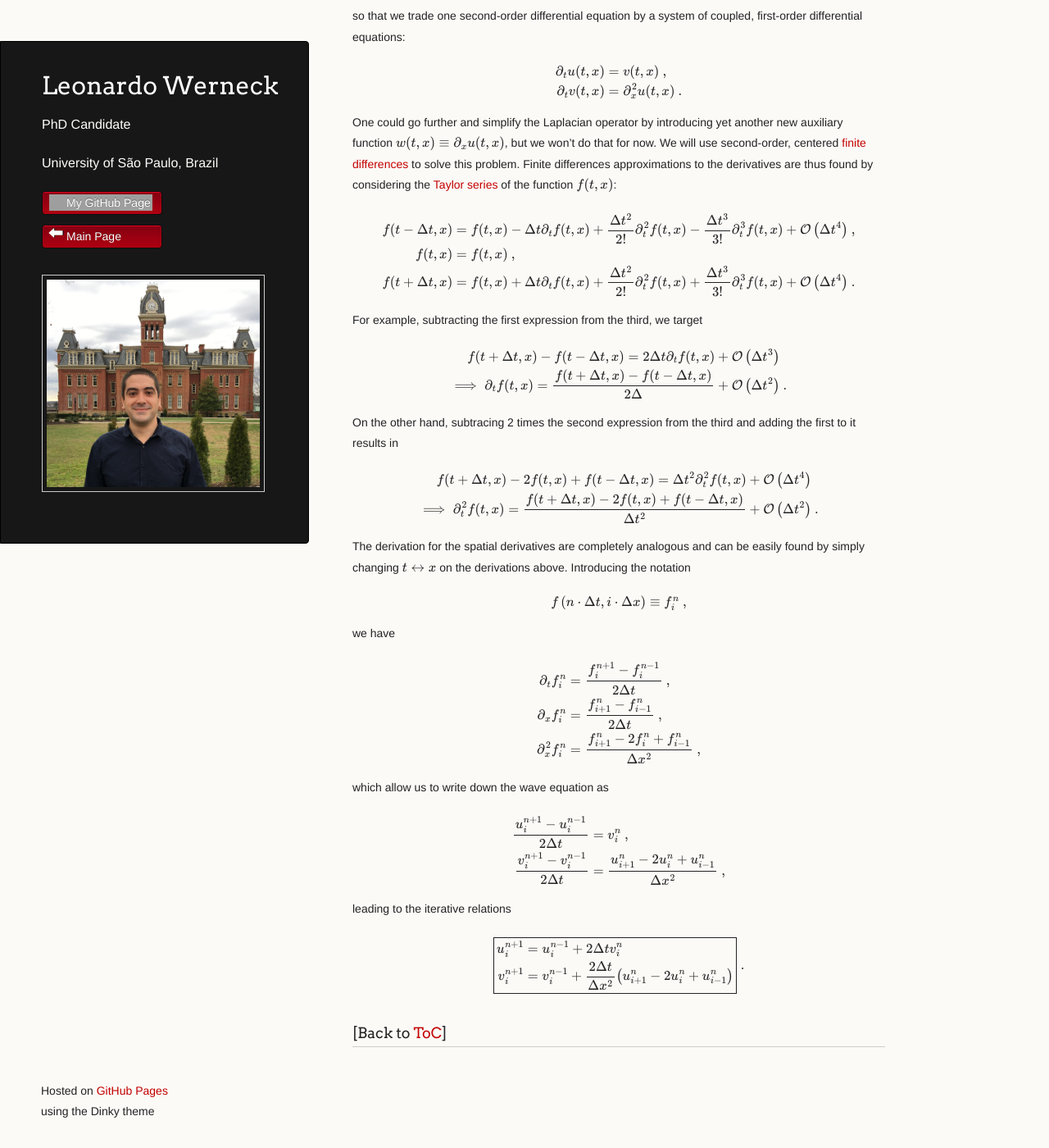
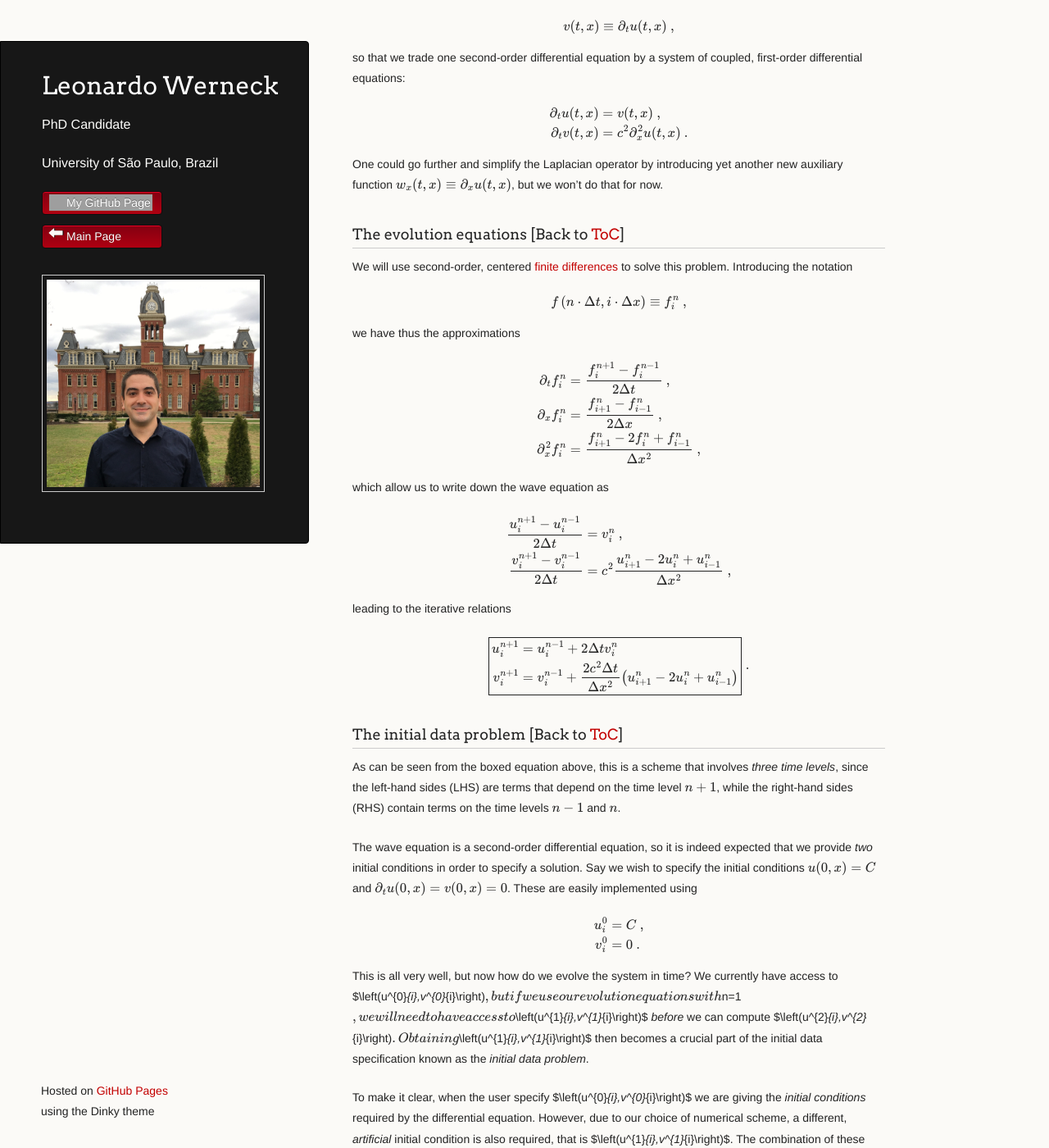
Before and after one commit to leowerneck/leowerneck.github.io, a Jekyll site: the page built from Wave_equation.md, in a window 1280 px wide and 1400 px high, scrolled down 897 px. Shown: the whole window at 82% size. Built offline with Jekyll 4.4.1, drawn with Linux system fonts in a browser that asks for light colours; formulas are drawn with MathJax 3; a script that is not in the unit is left out; some of the changed text lies outside the part shown; grey boxes are pictures that could not be loaded.

Commit message:
Wave_equation.md: added more documentation regarding solving the wave equation using finite differences. Still need to document boundary conditions

```diff
--- a/Wave_equation.md
+++ b/Wave_equation.md
@@ -4,14 +4,17 @@ title: Wave Equation
 mathjax: true
 ---
 
-<a name='ToC'>
+<a id='ToC'></a>
+
 # Table of Contents
 
 * [**The Wave Equation**](#WaveEquation)
-  * [*Solving the wave equation in 1 spatial dimension*](#Wave1D)
-    * [Finite differences approach](#Wave1DFD)
+  * [*Solving the wave equation in Cartesian coordinates*](#WaveEq)
+      * [The evolution equations](#WaveEq_Evolution_Equations)
+      * [The initial data problem](#WaveEq_Initial_Data)
+      * [Outer boundary conditions](#WaveEq_Outer_Boundary)
 
-<a name='WaveEquation'>
+<a name='WaveEquation'></a>
 # The Wave Equation \[Back to [ToC](#ToC)\]
 
 Here we will explore the [wave equation](https://en.wikipedia.org/wiki/Wave_equation){:target="_blank"} and discuss how to solve it in the computer. For the sake of this discussion, we will be using the [C programming language](https://en.wikipedia.org/wiki/C_(programming_language)){:target="_blank"}.
@@ -34,13 +37,13 @@ $$
 \partial_{t} \equiv \frac{\partial}{\partial t}\ ,\quad \partial_{t}^{2} \equiv \frac{\partial}{\partial t^{2}}\ , \quad \text{etc}\ .
 $$
 
-<a name='Wave1D'>
-## Solving the wave equation in 1 spatial dimension using finite differences \[Back to [ToC](#ToC)\]
+<a name='WaveEq'></a>
+## Solving the wave equation in 1-dimensional Cartesian coordinates using finite differences \[Back to [ToC](#ToC)\]
 
 We will start studying the wave equation by focusing on the simplest case, the 1D wave equation. Considering that the one spatial dimension is the $x$-direction, we have
 
 $$
-\partial_{t}^{2}u(t,x) = \partial_{x}^{2}u(t,x)\ .
+\partial_{t}^{2}u(t,x) = c^{2}\partial_{x}^{2}u(t,x)\ .
 $$
 
 A standard technique when dealing with an equation like this is to define a new auxiliary function
@@ -54,50 +57,28 @@ so that we trade one second-order differential equation by a system of coupled,
 $$
 \begin{align}
 \partial_{t}u(t,x) &= v(t,x)\ ,\\
-\partial_{t}v(t,x) &= \partial_{x}^{2}u(t,x)\ .
+\partial_{t}v(t,x) &= c^{2}\partial_{x}^{2}u(t,x)\ .
 \end{align}
 $$
 
-One could go further and simplify the Laplacian operator by introducing yet another new auxiliary function $w(t,x)\equiv\partial_{x}u(t,x)$, but we won't do that for now. We will use second-order, centered [finite differences](https://en.wikipedia.org/wiki/Finite_difference) to solve this problem. Finite differences approximations to the derivatives are thus found by considering the [Taylor series](https://en.wikipedia.org/wiki/Taylor_series) of the function $f(t,x)$:
+One could go further and simplify the Laplacian operator by introducing yet another new auxiliary function $w_{x}(t,x)\equiv\partial_{x}u(t,x)$, but we won't do that for now.
 
-$$
-\begin{align}
-f(t-\Delta t,x) &= f(t,x) - \Delta t \partial_{t}f(t,x) + \frac{\Delta t^{2}}{2!}\partial_{t}^{2}f(t,x) - \frac{\Delta t^{3}}{3!}\partial_{t}^{3}f(t,x) +  \mathcal{O}\left(\Delta t^{4}\right)\ ,\\
-f(t,x)          &= f(t,x)\ ,\\
-f(t+\Delta t,x) &= f(t,x) + \Delta t \partial_{t}f(t,x) + \frac{\Delta t^{2}}{2!}\partial_{t}^{2}f(t,x) + \frac{\Delta t^{3}}{3!}\partial_{t}^{3}f(t,x) + \mathcal{O}\left(\Delta t^{4}\right)\ .
-\end{align}
-$$
 
-For example, subtracting the first expression from the third, we target
+<a name='WaveEq_Evolution_Equations'></a>
+### The evolution equations \[Back to [ToC](#ToC)\]
 
-$$
-\begin{align}
-f(t+\Delta t,x) - f(t-\Delta t,x) = 2 \Delta t \partial_{t}f(t,x) &+ \mathcal{O}\left(\Delta t^{3}\right)\\
-\implies \partial_{t}f(t,x) = \frac{f(t+\Delta t,x) - f(t-\Delta t,x)}{2 \Delta} &+ \mathcal{O}\left(\Delta t^{2}\right)\ .
-\end{align}
-$$
-
-On the other hand, subtracing 2 times the second expression from the third and adding the first to it results in
-
-$$
-\begin{align}
-f(t+\Delta t,x) - 2f(t,x) + f(t-\Delta t,x) = \Delta t^{2}\partial_{t}^{2}f(t,x) &+ \mathcal{O}\left(\Delta t^{4}\right)\\
-\implies \partial_{t}^{2}f(t,x) = \frac{f(t+\Delta t,x) - 2f(t,x) + f(t-\Delta t,x)}{\Delta t^{2}} &+ \mathcal{O}\left(\Delta t^{2}\right)\ .
-\end{align}
-$$
-
-The derivation for the spatial derivatives are completely analogous and can be easily found by simply changing $t\leftrightarrow x$ on the derivations above. Introducing the notation
+We will use second-order, centered [finite differences](Finite_differences.md){:target="_blank"} to solve this problem. Introducing the notation
 
 $$
 f\left(n\cdot\Delta t,i\cdot\Delta x\right) \equiv f^{n}_{i}\ ,
 $$
 
-we have
+we have thus the approximations
 
 $$
 \begin{align}
 \partial_{t}f^{n}_{i}     &= \frac{f^{n+1}_{i}-f^{n-1}_{i}}{2\Delta t}           \ ,\\
-\partial_{x}f^{n}_{i}     &= \frac{f^{n}_{i+1}-f^{n}_{i-1}}{2\Delta t}           \ ,\\
+\partial_{x}f^{n}_{i}     &= \frac{f^{n}_{i+1}-f^{n}_{i-1}}{2\Delta x}           \ ,\\
 \partial_{x}^{2}f^{n}_{i} &= \frac{f^{n}_{i+1}-2f^{n}_{i}+f^{n}_{i-1}}{\Delta x^{2}}\ ,
 \end{align}
 $$
@@ -117,9 +98,62 @@ $$
 \boxed{
 \begin{align}
 u^{n+1}_{i} &= u^{n-1}_{i} + 2\Delta t v^{n}_{i}\\
-v^{n+1}_{i} &= v^{n-1}_{i} + \frac{2\Delta t}{\Delta x^{2}}\left(u^{n}_{i+1}-2u^{n}_{i}+u^{n}_{i-1}\right)
+v^{n+1}_{i} &= v^{n-1}_{i} + \frac{2c^{2}\Delta t}{\Delta x^{2}}\left(u^{n}_{i+1}-2u^{n}_{i}+u^{n}_{i-1}\right)
 \end{align}
 }\ .
 $$
 
+<a name='WaveEq_Initial_Data'></a>
+### The initial data problem  \[Back to [ToC](#ToC)\]
+
+As can be seen from the boxed equation above, this is a scheme that involves *three time levels*, since the left-hand sides (LHS) are terms that depend on the time level $n+1$, while the right-hand sides (RHS) contain terms on the time levels $n-1$ and $n$.
+
+The wave equation is a second-order differential equation, so it is indeed expected that we provide *two* initial conditions in order to specify a solution. Say we wish to specify the initial conditions $u(0,x) = C$ and $\partial_{t}u(0,x) = v(0,x) = 0$. These are easily implemented using
+
+$$
+\begin{align}
+u_{i}^{0} &= C\ ,\\
+v_{i}^{0} &= 0\ .
+\end{align}
+$$
+
+This is all very well, but now how do we evolve the system in time? We currently have access to $\left(u^{0}_{i},v^{0}_{i}\right)$, but if we use our evolution equations with $n=1$, we will need to have access to $\left(u^{1}_{i},v^{1}_{i}\right)$ *before* we can compute $\left(u^{2}_{i},v^{2}_{i}\right)$. Obtaining $\left(u^{1}_{i},v^{1}_{i}\right)$ then becomes a crucial part of the initial data specification known as the *initial data problem*.
+
+To make it clear, when the user specify $\left(u^{0}_{i},v^{0}_{i}\right)$ we are giving the *initial conditions* required by the differential equation. However, due to our choice of numerical scheme, a different, *artificial* initial condition is also required, that is $\left(u^{1}_{i},v^{1}_{i}\right)$. The combination of these two initial conditions is referred to as the *initial data*.
+
+A common trick to obtain this initial data is the following. Consider a *half-step forward* iteration
+
+$$
+\begin{align}
+\partial_{t}u^{n+\frac{1}{2}}_{i} &= \frac{u^{n+\frac{1}{2}}_{i} - u^{n}_{i}}{\Delta t/2} = v^{n}_{i}\ ,\\
+\partial_{t}v^{n+\frac{1}{2}}_{i} &= \frac{v^{n+\frac{1}{2}}_{i} - v^{n}_{i}}{\Delta t/2} = \frac{c^{2}}{\Delta x^{2}}\left(u^{n}_{i+1}-2u^{n}_{i}+u^{n}_{i-1}\right)\ ,
+\end{align}
+$$
+
+followed by a *half-step* centered iteration
+
+$$
+\begin{align}
+\partial_{t}u^{n+\frac{1}{2}}_{i} &= \frac{u^{n+1}_{i} - u^{n}_{i}}{\Delta t} = v^{n+\frac{1}{2}}_{i}\ ,\\
+\partial_{t}v^{n+\frac{1}{2}}_{i} &= \frac{v^{n+1}_{i} - v^{n}_{i}}{\Delta t} = \frac{c^{2}}{\Delta x^{2}}\left(u^{n+\frac{1}{2}}_{i+1}-2u^{n+\frac{1}{2}}_{i}+u^{n+\frac{1}{2}}_{i-1}\right)\ .
+\end{align}
+$$
+
+Noticed that these derivatives are centered at the $n+\frac{1}{2}$ point, as opposed to the usual $n$. Thus, to obtain initial data we use the following algorithm (assuming $n=0$ corresponds to the initial data level)
+
+$$
+\boxed{
+\begin{align}
+u^{\frac{1}{2}}_{i} &= u^{0}_{i} + \frac{\Delta t}{2}v^{0}_{i}\\
+v^{\frac{1}{2}}_{i} &= v^{0}_{i} + \frac{c^{2}\Delta t}{2\Delta x^{2}}\left(u^{0}_{i+1}-2u^{0}_{i}+u^{0}_{i-1}\right)\\
+u^{1}_{i} &= u^{0}_{i} + \Delta t v^{\frac{1}{2}}_{i}\\
+v^{1}_{i} &= v^{0}_{i} + \frac{c^{2}\Delta t}{\Delta x^{2}}\left(u^{\frac{1}{2}}_{i+1}-2u^{\frac{1}{2}}_{i}+u^{\frac{1}{2}}_{i-1}\right)
+\end{align}
+}\ .
+$$
+
+<a name='WaveEq_Outer_Boundary'></a>
+### Outer boundary conditions  \[Back to [ToC](#ToC)\]
+
+
 ### \[Back to [ToC](#ToC)\]
```
Also changed, not shown: other parts of Wave_equation.md (+1 -1 lines).
